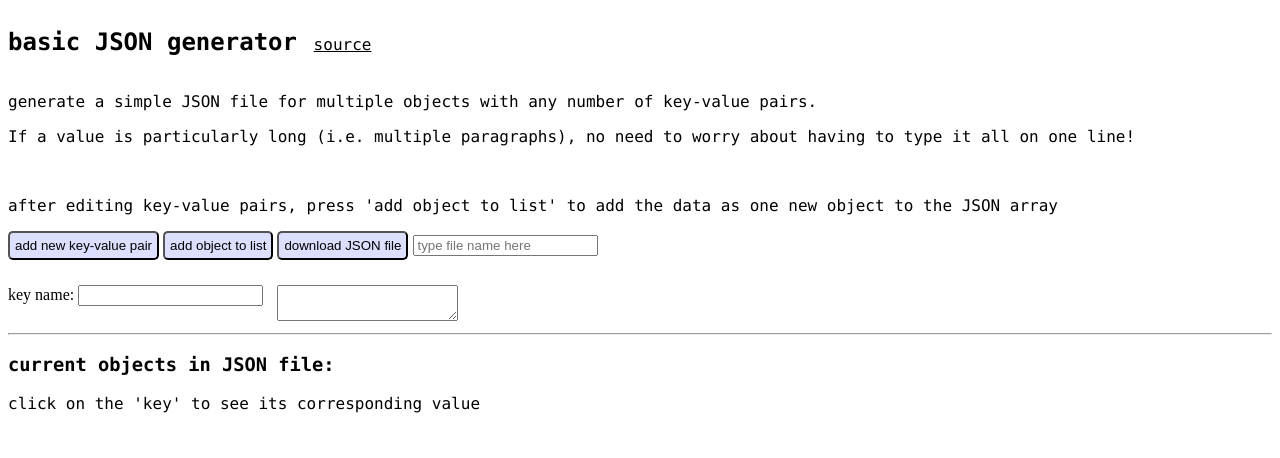
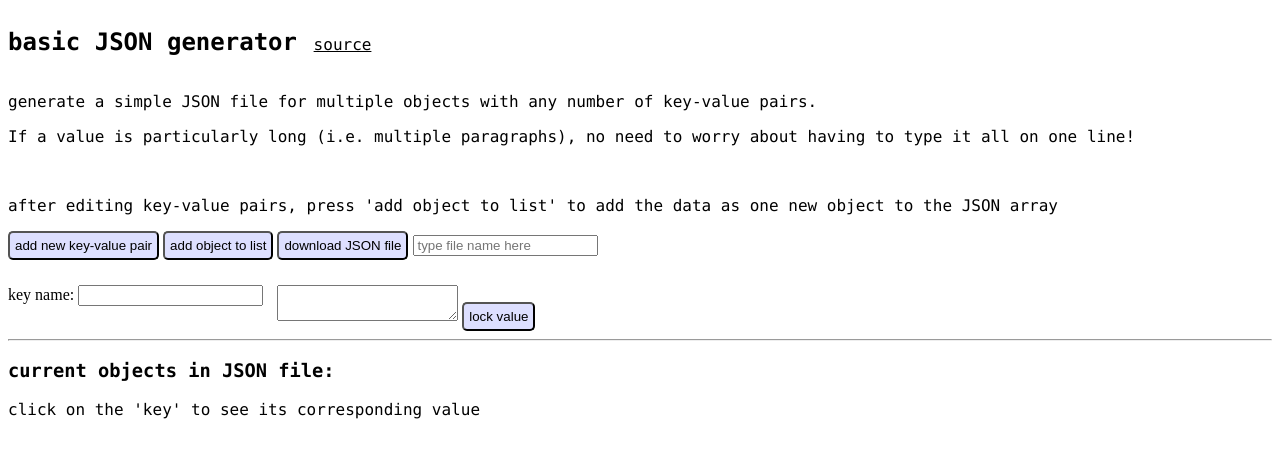
Before and after one commit to AnehGamingOfficial/test1, a plain HTML site: page index.html in a window 1280 px wide. Drawn offline with Linux system fonts and the light colour scheme.

Commit message:
Update index.html

```diff
--- a/index.html
+++ b/index.html
@@ -97,6 +97,7 @@
 			<input class='key' type='text'>
 		</div>
 		<textarea class='value'></textarea>
+		<button class='lock' onclick='toggleLock(this)'>lock value</button>
 	</div>
 </div>
 <button id='save' class='save' onclick='saveNewData(this.id)'>save?</button>
```
